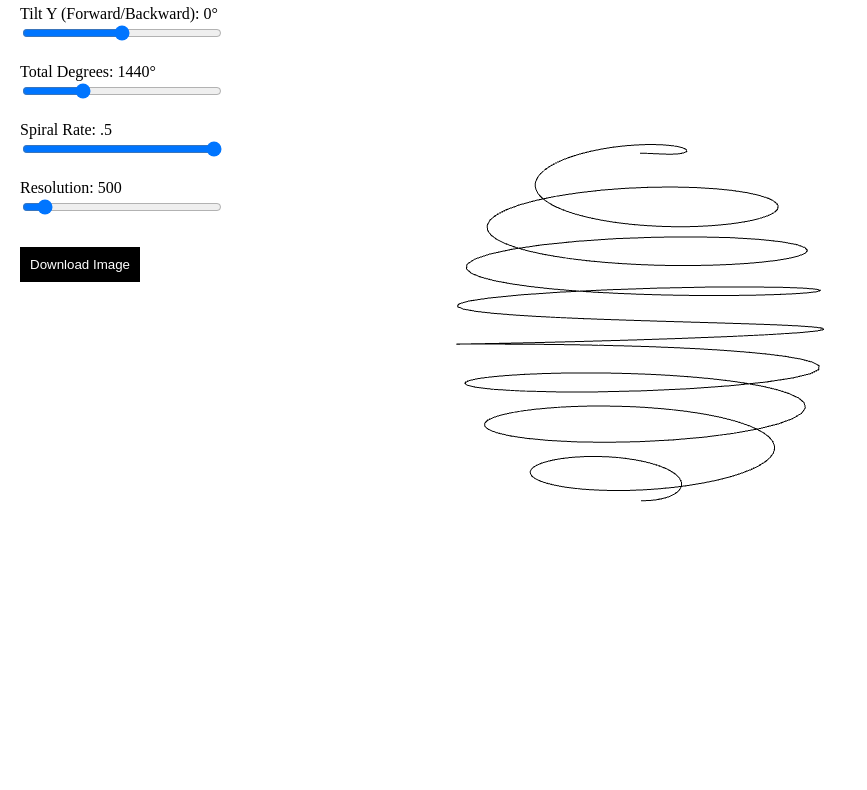
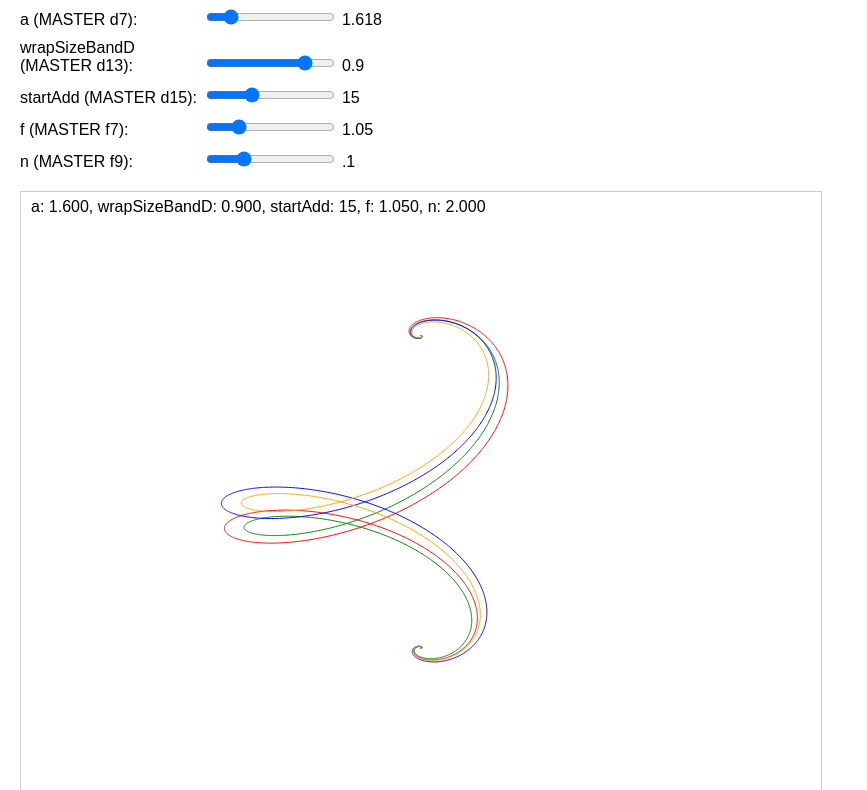
Before and after one commit to royschuyler/sliderSphere, a plain HTML site: page index.html in a window 1280 px wide. Shown: the part 73-863 px from the top of the page, without its empty margins (0-867 px from the left). Before the commit the page ends 800 px from the top, so only its background shows below. Drawn offline with nearby package versions, Linux system fonts and the light colour scheme.

Commit message:
band plots with slider

```diff
--- a/index.html
+++ b/index.html
@@ -3,63 +3,61 @@
 <head>
   <meta charset="UTF-8" />
   <meta name="viewport" content="width=device-width, initial-scale=1.0" />
-  <title>Spiral Around a Sphere</title>
-  <script src="https://cdnjs.cloudflare.com/ajax/libs/three.js/r128/three.min.js"></script>
+  <title>Band Spiral Visualization</title>
   <style>
     body {
-      margin: 0;
-      overflow: hidden;
-      display: flex;
-      flex-direction: column;
-      align-items: center;
-      background: white;
+      font-family: Arial, sans-serif;
+      margin: 20px;
     }
-    canvas {
+    .slider-container {
+      margin: 10px 0;
+    }
+    label {
+      display: inline-block;
+      width: 180px;
+    }
+    #canvas {
+      border: 1px solid #ccc;
       display: block;
-    }
-    .controls {
-      position: absolute;
-      top: 10px;
-      left: 10px;
-      background: rgba(255, 255, 255, 0.9);
-      padding: 10px;
-      border-radius: 5px;
-    }
-    input {
-      width: 200px;
-    }
-    button {
-      margin-top: 10px;
-      padding: 10px;
-      border: none;
-      background: black;
-      color: white;
-      cursor: pointer;
+      margin-top: 20px;
     }
   </style>
 </head>
 <body>
-  <!-- UI Controls -->
-  <div class="controls">
-    <label>Tilt X (Left/Right): <span id="tiltXValue">0</span>°</label><br />
-    <input type="range" id="tiltX" min="-180" max="180" step="1" value="0" /><br /><br />
+  <h1>Band Spiral Visualization</h1>
 
-    <label>Tilt Y (Forward/Backward): <span id="tiltYValue">0</span>°</label><br />
-    <input type="range" id="tiltY" min="-180" max="180" step="1" value="0" /><br /><br />
-
-    <label>Total Degrees: <span id="degreesValue">1440</span>°</label><br />
-    <input type="range" id="degrees" min="0" max="5000" step="10" value="1440" /><br /><br />
-
-    <label>Spiral Rate: <span id="rateValue">.5</span></label><br />
-    <input type="range" id="rate" min="-1" max="1" step="0.05" value="2" /><br /><br />
-
-    <label>Resolution: <span id="resValue">500</span></label><br />
-    <input type="range" id="res" min="100" max="5000" step="50" value="500" /><br /><br />
-
-    <button id="download">Download Image</button>
+  <div class="slider-container">
+    <label for="aSlider">a (MASTER d7):</label>
+    <input type="range" id="aSlider" min="0.2" max="10" step="0.05" value="1.618">
+    <span id="aValue">1.618</span>
   </div>
 
-  <!-- Link to external JavaScript file -->
+  <div class="slider-container">
+    <label for="wrapSizeBandDSlider">wrapSizeBandD (MASTER d13):</label>
+    <input type="range" id="wrapSizeBandDSlider" min="0.5" max="1" step="0.01" value="0.9">
+    <span id="wrapSizeBandDValue">0.9</span>
+  </div>
+
+  <div class="slider-container">
+    <label for="startAddSlider">startAdd (MASTER d15):</label>
+    <input type="range" id="startAddSlider" min="0" max="45" step="1" value="15">
+    <span id="startAddValue">15</span>
+  </div>
+
+  <div class="slider-container">
+    <label for="fSlider">f (MASTER f7):</label>
+    <input type="range" id="fSlider" min="0.5" max="3" step="0.05" value="1.05">
+    <span id="fValue">1.05</span>
+  </div>
+
+  <div class="slider-container">
+    <label for="nSlider">n (MASTER f9):</label>
+    <input type="range" id="nSlider" min="0.2" max="7" step="0.01" value="2">
+    <span id="nValue">.1</span>
+  </div>
+
+  <canvas id="canvas" width="800" height="600"></canvas>
+
   <script src="script.js"></script>
 </body>
 </html>
--- a/script.js
+++ b/script.js
@@ -1,121 +1,160 @@
-// SETUP THREE.JS SCENE
-const scene = new THREE.Scene();
-const camera = new THREE.PerspectiveCamera(
-  75,
-  window.innerWidth / window.innerHeight,
-  0.1,
-  1000
-);
-const renderer = new THREE.WebGLRenderer({
-  antialias: true,
-  preserveDrawingBuffer: true
-});
-renderer.setSize(window.innerWidth, window.innerHeight);
-renderer.setClearColor(0xffffff); // White background
-document.body.appendChild(renderer.domElement);
+// Get canvas and context
+const canvas = document.getElementById('canvas');
+const ctx = canvas.getContext('2d');
 
-// LIGHTING (for smooth visuals)
-const light = new THREE.AmbientLight(0xffffff, 1);
-scene.add(light);
+// Object to hold our slider parameters
+let params = {
+  a: parseFloat(document.getElementById('aSlider').value),               // MASTER d7, a
+  wrapSizeBandD: parseFloat(document.getElementById('wrapSizeBandDSlider').value), // MASTER d13
+  startAdd: parseFloat(document.getElementById('startAddSlider').value),    // MASTER d15
+  f: parseFloat(document.getElementById('fSlider').value),                  // MASTER f7
+  n: parseFloat(document.getElementById('nSlider').value)                   // MASTER f9
+};
 
-// SPIRAL VARIABLES
-let spiralLine;
-function createSpiral(tiltX = 0, tiltY = 0, totalDegrees = 1440, rate = 2, res = 500) {
-  if (spiralLine) scene.remove(spiralLine); // Remove previous spiral
+// Helper function to update slider displays and parameter values
+function setupSlider(sliderId, valueId, paramName) {
+  const slider = document.getElementById(sliderId);
+  const display = document.getElementById(valueId);
+  slider.addEventListener('input', () => {
+    display.textContent = slider.value;
+    params[paramName] = parseFloat(slider.value);
+    draw();
+  });
+}
 
-  const points = [];
-  const tiltXRadians = THREE.MathUtils.degToRad(tiltX);
-  const tiltYRadians = THREE.MathUtils.degToRad(tiltY);
-  const radius = 5; // Spiral radius
+// Initialize sliders
+setupSlider('aSlider', 'aValue', 'a');
+setupSlider('wrapSizeBandDSlider', 'wrapSizeBandDValue', 'wrapSizeBandD');
+setupSlider('startAddSlider', 'startAddValue', 'startAdd');
+setupSlider('fSlider', 'fValue', 'f');
+setupSlider('nSlider', 'nValue', 'n');
 
-  // Generate theta values (North to South Pole)
-  const theta = Array.from({ length: res }, (_, i) => Math.PI / 2 - (i / res) * Math.PI);
+// Utility function to convert degrees to radians
+function toRadians(deg) {
+  return deg * Math.PI / 180;
+}
 
-  // New function to emphasize wrapping near poles
-  function wrapDistribution(t, rate) {
-    const k = Math.pow(t, rate) / (Math.pow(t, rate) + Math.pow(1 - t, rate));
-    //return (1 - k) * 0.75 + k * 0.25; // Adjusts spiral accumulation near poles
-    return (1 - k) * 1 + k * -1; // Adjusts spiral accumulation near poles
+function draw() {
+  // Clear the canvas
+  ctx.clearRect(0, 0, canvas.width, canvas.height);
+
+  // --- Spreadsheet constants and computed constants ---
+  const dPoints = 1000;            // a2: number of plot points
+  const aVal = params.a;          // slider 'a'
+  const a4 = dPoints / 2;         // a4 = dPoints/2
+  const a10 = Math.PI / dPoints;  // a10 = PI / dPoints
+  const a12 = 1 / aVal;           // a12 = 1 / a
+  const a14 = Math.PI / dPoints;  // a14 = PI / dPoints (same as a10)
+
+  // f2 is calculated from MASTER B5. With MASTER A2=1, A5=1, B2=30: f2 = 360 + 30 = 390°
+  const f2 = 390;
+  const a16 = toRadians(f2);  // a16 = radians(390)
+  // a18 uses startAdd: a18 = radians(f2 + startAdd)
+  const a18 = toRadians(f2 + params.startAdd);
+
+  // c10 is calculated from MASTER D9 = sqrt(a^2 - 1) / a (assuming exponent D11 is 2)
+  const c10 = Math.sqrt(aVal * aVal - 1) / aVal;
+  // c13 is the wrapSizeBandD parameter
+  const c13 = params.wrapSizeBandD;
+
+  // f and n from the sliders (f corresponds to MASTER f7, n to MASTER f9)
+  const fVal = params.f;
+  const nVal = params.n;
+
+  // --- Prepare arrays to store the points for each line ---
+  let pointsA = [];
+  let pointsB = [];
+  let pointsC = [];
+  let pointsD = [];
+
+  // s will be our cumulative sum variable (starting at 0)
+  let s = 0;
+
+  // Loop over each index (0 to dPoints) to compute the necessary values
+  for (let i = 0; i <= dPoints; i++) {
+    // g is the index (i)
+    // h = a10 * i
+    let h = a10 * i;
+    // j = 1 - cos(h)  (exponent is 1 because c2 = 1)
+    let j = 1 - Math.cos(h);
+    // l = a4 * j
+    let l = a4 * j;
+    // m = a10 * l
+    let m = a10 * l;
+    // n_col = sin(m)  -- renamed to avoid conflict with slider n
+    let n_col = Math.sin(m);
+    // o = c10 * cos(m)
+    let o_val = c10 * Math.cos(m);
+
+    // p = a14 * i
+    let p = a14 * i;
+    // q = nVal * (sin(p))^fVal
+    let sin_p = Math.sin(p);
+    let q = nVal * Math.pow(sin_p, fVal);
+    // r = (if q is zero, then 0; otherwise convert 1/q to radians)
+    let r = (q === 0 ? 0 : (1 / q) * (Math.PI / 180));
+    // Accumulate s
+    s += r;
+
+    // --- Calculate coordinates for the four curves ---
+    // Line A (columns T & U) uses offset a16
+    let xA = Math.sin(s + a16) * n_col;
+    let yA = (n_col * a12 * Math.cos(s + a16)) + o_val;
+
+    // Line B (columns V & W): same as A, but multiplied by the wrap factor (c13)
+    let xB = Math.sin(s + a16) * n_col * c13;
+    let yB = (n_col * a12 * c13 * Math.cos(s + a16)) + o_val;
+
+    // Line C (columns X & Y) uses offset a18
+    let xC = Math.sin(s + a18) * n_col;
+    let yC = (n_col * a12 * Math.cos(s + a18)) + o_val;
+
+    // Line D (columns Z & AA): same as C, but multiplied by the wrap factor (c13)
+    let xD = Math.sin(s + a18) * n_col * c13;
+    let yD = (n_col * a12 * c13 * Math.cos(s + a18)) + o_val;
+
+    // Save the computed points
+    pointsA.push({ x: xA, y: yA });
+    pointsB.push({ x: xB, y: yB });
+    pointsC.push({ x: xC, y: yC });
+    pointsD.push({ x: xD, y: yD });
   }
 
-  const adjustedT = theta.map(t => wrapDistribution((t + Math.PI / 2) / Math.PI, rate));
-  const phi = adjustedT.map(t => (totalDegrees / 360) * t * Math.PI * 2);
+  // --- Draw the curves on the canvas ---
+  // Define a scale factor and center for the drawing
+  const scale = 200;  // Adjust scale for better visibility
+  const offsetX = canvas.width / 2;
+  const offsetY = canvas.height / 2;
 
-  // Convert spherical to Cartesian coordinates
-  for (let i = 0; i < res; i++) {
-    let x = radius * Math.cos(phi[i]) * Math.cos(theta[i]);
-    let y = radius * Math.sin(theta[i]);
-    let z = radius * Math.sin(phi[i]) * Math.cos(theta[i]);
-
-    // Apply tilt transformation in both X and Y directions
-    let tempX = x * Math.cos(tiltXRadians) - y * Math.sin(tiltXRadians);
-    let tempY = x * Math.sin(tiltXRadians) + y * Math.cos(tiltXRadians);
-
-    let finalX = tempX * Math.cos(tiltYRadians) - z * Math.sin(tiltYRadians);
-    let finalZ = tempX * Math.sin(tiltYRadians) + z * Math.cos(tiltYRadians);
-
-    points.push(new THREE.Vector3(finalX, tempY, finalZ));
+  // Function to draw a line given an array of points and a stroke color
+  function drawLine(points, color) {
+    ctx.beginPath();
+    for (let i = 0; i < points.length; i++) {
+      // Map the computed (x, y) to canvas coordinates.
+      let screenX = offsetX + points[i].x * scale;
+      let screenY = offsetY - points[i].y * scale; // Invert y-axis for canvas
+      if (i === 0) {
+        ctx.moveTo(screenX, screenY);
+      } else {
+        ctx.lineTo(screenX, screenY);
+      }
+    }
+    ctx.strokeStyle = color;
+    ctx.stroke();
   }
 
-  const curve = new THREE.BufferGeometry().setFromPoints(points);
-  const material = new THREE.LineBasicMaterial({ color: 0x000000, linewidth: 5 }); // Black, thick line
-  spiralLine = new THREE.Line(curve, material);
-  scene.add(spiralLine);
+  // Draw each line in a distinct color
+  drawLine(pointsA, 'red');    // Line A
+  drawLine(pointsB, 'green');  // Line B
+  drawLine(pointsC, 'blue');   // Line C
+  drawLine(pointsD, 'orange'); // Line D
+
+  // Optionally, display current parameter values on the canvas
+  ctx.font = '16px Arial';
+  ctx.fillStyle = 'black';
+  const text = `a: ${aVal.toFixed(3)}, wrapSizeBandD: ${c13.toFixed(3)}, startAdd: ${params.startAdd}, f: ${fVal.toFixed(3)}, n: ${nVal.toFixed(3)}`;
+  ctx.fillText(text, 10, 20);
 }
 
-// CAMERA POSITION
-camera.position.z = 15;
-
-// ANIMATION LOOP
-function animate() {
-  requestAnimationFrame(animate);
-  renderer.render(scene, camera);
-}
-animate();
-
-// EVENT LISTENERS FOR SLIDERS
-document.getElementById("tiltX").addEventListener("input", (e) => {
-  document.getElementById("tiltXValue").textContent = e.target.value;
-  updateSpiral();
-});
-
-document.getElementById("tiltY").addEventListener("input", (e) => {
-  document.getElementById("tiltYValue").textContent = e.target.value;
-  updateSpiral();
-});
-
-document.getElementById("degrees").addEventListener("input", (e) => {
-  document.getElementById("degreesValue").textContent = e.target.value;
-  updateSpiral();
-});
-
-document.getElementById("rate").addEventListener("input", (e) => {
-  document.getElementById("rateValue").textContent = e.target.value;
-  updateSpiral();
-});
-
-document.getElementById("res").addEventListener("input", (e) => {
-  document.getElementById("resValue").textContent = e.target.value;
-  updateSpiral();
-});
-
-function updateSpiral() {
-  createSpiral(
-    parseFloat(document.getElementById("tiltX").value),
-    parseFloat(document.getElementById("tiltY").value),
-    parseFloat(document.getElementById("degrees").value),
-    parseFloat(document.getElementById("rate").value),
-    parseInt(document.getElementById("res").value)
-  );
-}
-
-// INITIAL SPIRAL CREATION
-createSpiral();
-
-// DOWNLOAD FUNCTION
-document.getElementById("download").addEventListener("click", () => {
-  const link = document.createElement("a");
-  link.href = renderer.domElement.toDataURL("image/png");
-  link.download = "spiral.png";
-  link.click();
-});
+// Initial drawing
+draw();
```
Also changed, not shown: info.txt (added).
